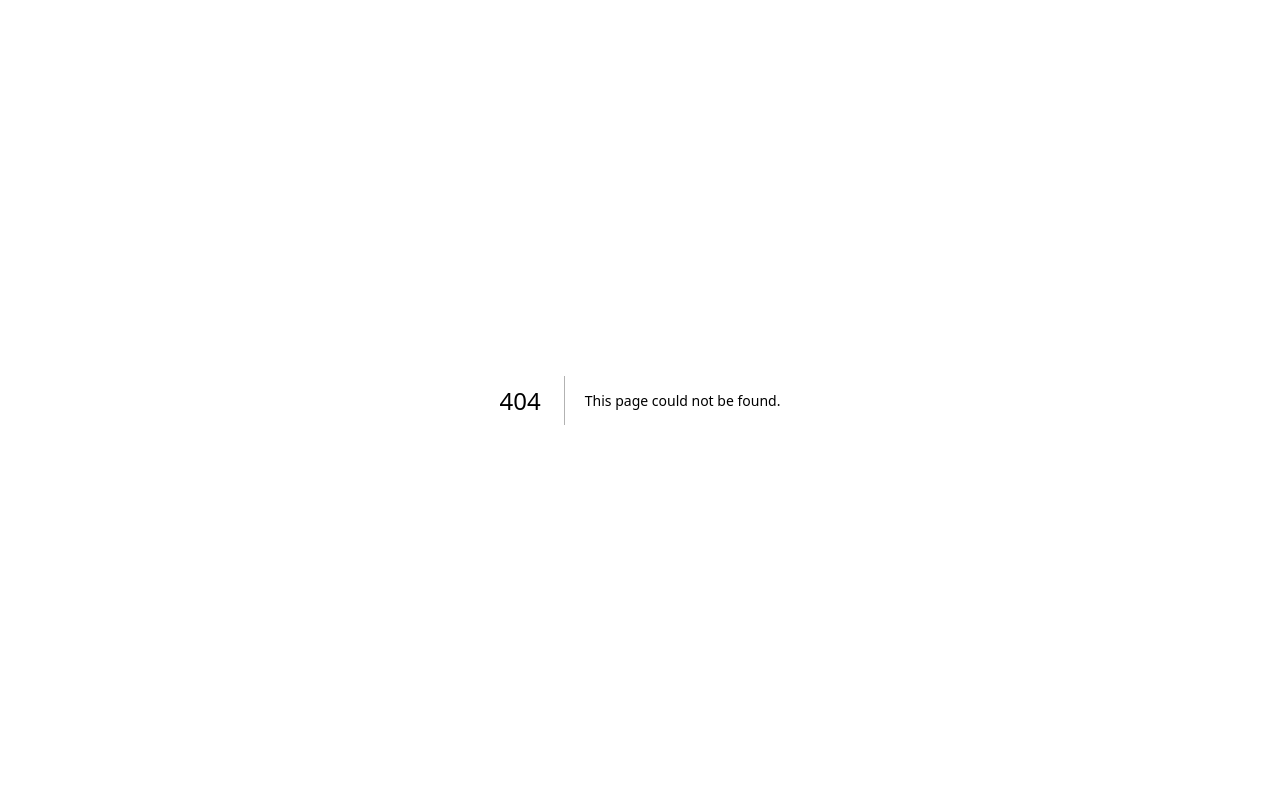
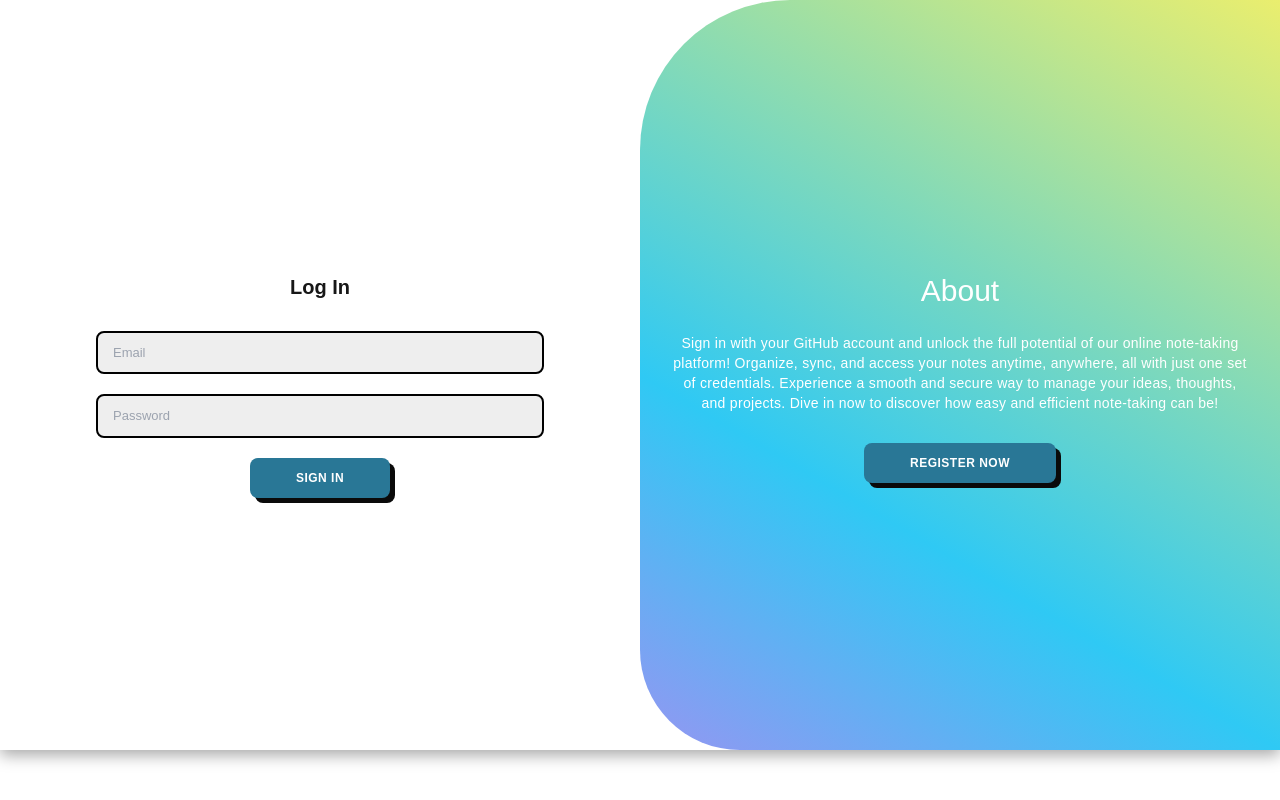
Before and after one commit to kaavyarao05/notes-site, a Next.js app: page /login1 in a window 1280 px wide. Before the commit this address had no page. Built offline with nearby package versions, Linux system fonts and the light colour scheme.

Commit message:
feat: fetch from db

```diff
--- a/app/globals.css
+++ b/app/globals.css
@@ -9,6 +9,232 @@
   --background: #ffffff;
   --foreground: #171717;
 }
+
+@import url('https://fonts.googleapis.com/css2?family=Montserrat:wght@300;400;500;600;700&display=swap');
+
+:root{
+  --borderThickness:2px;
+}
+*{
+  margin: 0;
+  padding: 0;
+  box-sizing: border-box;
+  font-family: 'Montserrat', sans-serif;
+}
+
+.container{
+  background-color: #fff;
+  border-radius: 0px;
+  box-shadow: 0 5px 15px rgba(0, 0, 0, 0.35);
+  position: relative;
+  overflow: hidden;
+  width: 2000px;
+  margin: auto;
+  max-width: 100%;
+ min-height: 750px;
+}
+
+.container p{
+  font-size: 14px;
+  line-height: 20px;
+  letter-spacing: 0.3px;
+  margin: 20px 0;
+}
+
+.container span{
+  font-size: 12px;
+}
+
+.container a{
+  color: #333;
+  font-size: 13px;
+  text-decoration: none;
+  margin: 15px 0 10px;
+}
+.container a:hover{
+  transform:scale(1.2);
+}
+
+.container button{
+  background-color: #297796;
+  color: #fff;
+  font-size: 12px;
+  padding: 10px 45px;
+  border: 1px solid transparent;
+  border-radius: 8px;
+  font-weight: 600;
+  letter-spacing: 0.5px;
+  text-transform: uppercase;
+  margin-top: 10px;
+  cursor: pointer;
+  transition: 300ms;
+  box-shadow: #0a0a0a 5px 5px;
+}
+.container button:hover{
+  transform:scale(1.05);
+  box-shadow: #0a0a0a 3px 3px;
+}
+
+.container button.hidden{
+  background-color: transparent;
+  border-color: #fff;
+}
+
+.container form{
+  background-color: #fff;
+  display: flex;
+  align-items: center;
+  justify-content: center;
+  flex-direction: column;
+  padding: 0 40px;
+  height: 100%;
+}
+
+.container input{
+  transition-duration: 300ms;
+  background-color: #eee;
+  border: black solid var(--borderThickness);
+  margin: 10px 0;
+  padding: 10px 15px;
+  font-size: 13px;
+  border-radius: 8px;
+  width: 80%;
+  transition-duration: 300ms;
+}
+.container input:hover{
+  border-color: #a82d9e;
+}
+
+.form-container{
+  position: absolute;
+  top: 0;
+  height: 100%;
+  transition: all 0.6s ease-in-out;
+}
+
+.sign-in{
+  left: 0;
+  width: 50%;
+  z-index: 2;
+}
+
+.container.active .sign-in{
+  transform: translateX(100%);
+}
+
+.sign-up{
+  left: 0;
+  width: 50%;
+  opacity: 0;
+  z-index: 1;
+}
+
+.container.active .sign-up{
+  transform: translateX(100%);
+  opacity: 1;
+  z-index: 5;
+  animation: move 0.6s;
+}
+
+@keyframes move{
+  0%, 49.99%{
+    opacity: 0;
+    z-index: 1;
+  }
+  50%, 100%{
+    opacity: 1;
+    z-index: 5;
+  }
+}
+
+.social-icons{
+  margin: 20px 0;
+  align-items: center;
+}
+
+.social-icons a{
+  border: 1px solid #ccc;
+  border-radius: 20%;
+  display: inline-flex;
+  justify-content:center;
+  align-items:center;
+  margin: 0 3px;
+  width: 40px;
+  height: 40px;
+}
+.social-icons a:hover{
+  transform:scale(1.5);
+}
+
+.toggle-container{
+  position: absolute;
+  top: 0;
+  left: 50%;
+  width: 50%;
+  height: 100%;
+  overflow: hidden;
+  transition: all 0.6s ease-in-out;
+  border-radius: 150px 0 0 100px;
+  z-index: 1000;
+}
+
+.container.active .toggle-container{
+  transform: translateX(-100%);
+  border-radius: 0 150px 100px 0;
+}
+
+.toggle{
+  background-color: #a82d9e;
+  height: 100%;
+  background:linear-gradient(to top right, rgb(250, 99, 240), #2fc9f4, rgb(234, 238, 110));
+  color: #fff;
+  position: relative;
+  left: -100%;
+  height: 100%;
+  width: 200%;
+  transform: translateX(0);
+  transition: all 0.6s ease-in-out;
+}
+
+.container.active .toggle{
+  transform: translateX(50%);
+}
+
+.toggle-panel{
+  position: absolute;
+  width: 50%;
+  height: 100%;
+  display: flex;
+  align-items: center;
+  justify-content: center;
+  flex-direction: column;
+  padding: 0 30px;
+  text-align: center;
+  top: 0;
+  transform: translateX(0);
+  transition: all 0.6s ease-in-out;
+  font-size: 30px;
+}
+
+.toggle-left{
+  transform: translateX(-200%);
+}
+
+.container.active .toggle-left{
+  transform: translateX(0);
+}
+
+.toggle-right{
+  right: 0;
+}
+
+.container.active .toggle-right{
+  transform: translateX(200%);
+}
+
+
+
+
 
 .ProseMirror {
   font-family: inherit !important;
--- a/app/login/page.jsx
+++ b/app/login/page.jsx
@@ -4,7 +4,7 @@ import { useState } from "react";
 import { supabase } from "../lib/supabase"
 import { useRouter } from "next/router";
 
-export default function LoginPage({username,password}) {
+export default function LoginPage() {
 
   const [data, setData]=useState({
     email:"",
@@ -12,7 +12,7 @@ export default function LoginPage({username,password}) {
   });
   function getUserDetails(){
     const email=document.getElementById("email").value;
-    const password=document.getElementById("password").value;
+    const password=document.getElementById("pass").value;
     return({email,password})
   }
   const login=async(e)=>{
--- /dev/null
+++ b/app/login1/page.jsx
@@ -0,0 +1,62 @@
+"use client"
+import React, { useEffect } from 'react';
+
+
+const page = () => {
+  useEffect(()=>{
+    const container = document.getElementById("container");
+    const registerBtn = document.getElementById("register");
+    const loginBtn = document.getElementById("login");
+
+    registerBtn.addEventListener("click", () => {
+    container.classList.add("active");
+    });
+
+    loginBtn.addEventListener("click", () => {
+    container.classList.remove("active");
+    });
+  })
+  return (
+    <>
+        <div className="container" id="container">
+        <div className="form-container sign-up">
+            <form>
+            <h1>Create Account</h1>
+            <div className="social-icons">
+            <a href="#" className="icon"><i className="fa-brands fa-github"></i></a>
+            </div>
+            <span>or use your email for registeration</span>
+            <input fontFamily= "cursive" type="email" placeholder="Email" />
+            <input type="password" placeholder="Password" />
+            <button>Sign Up</button>
+            </form>
+        </div>
+        <div className="form-container sign-in">
+            <form>
+            <h1 className='text-xl font-extrabold my-5'>Log In</h1>
+            <input fontFamily= "cursive" type="email" placeholder="Email" />
+            <input type="password" placeholder="Password" />
+            <button>Sign In</button>
+            </form>
+        </div>
+        <div className="toggle-container">
+            <div className="toggle">
+              <div className="toggle-panel toggle-left">
+              <h1>Welcome Back!</h1>
+              <p>"Capture Ideas, Stay Organized, Get things Done!"</p>
+              <button id="login">Log In</button>
+              </div>
+              <div className="toggle-panel toggle-right">
+              <h1>About</h1>
+              <p>Sign in with your GitHub account and unlock the full potential of our online note-taking platform! Organize, sync, and access your notes anytime, anywhere, all with just one set of credentials. Experience a smooth and secure way to manage your ideas, thoughts, and projects. Dive in now to discover how easy and efficient note-taking can be!
+              </p>
+              <button id="register">Register Now</button>
+              </div>
+            </div>
+            </div>
+        </div>
+    </>
+  )
+}
+
+export default page
--- a/app/page.tsx
+++ b/app/page.tsx
@@ -1,6 +1,10 @@
 "use client"
-import { useState } from 'react';
+import { useEffect } from 'react';
 import Card from '@/app/1components/Card';
+import { supabase } from './lib/supabase';
+import { useRouter } from 'next/navigation';
+import {createRoot} from 'react-dom/client';
+
 
 const colors=[
   "#ffcdd6",
@@ -34,8 +38,8 @@ var notesDat=[ //fetch instead
     }
 ]
 
-function getNotes(){
-    return notesDat;
+async function getNotes(){
+    return await supabase.from('notes').select().neq('email',"");
 }
 
 function getRandomColour(){
@@ -44,40 +48,61 @@ function getRandomColour(){
 }
 
 export default function Home() {
-  const [notes,setNoteComponent]=useState(getNotes());
-
-  const noteComponents=notes.map((note)=>
-    <Card
-      title={note.title}
-      preview={note.preview}
-      color={note.color}
-      key={note.id}
-      id={note.id}
-      />
-  )
-  const handleAddNote=()=>{
-    setNoteComponent([...notes,
-      {
-        title:"new",
-        preview:"Click to Edit",
-        color:getRandomColour(),
-        id:getId()
-      }
-    ]);
+  const router=useRouter();
+  const handleAddNote=async()=>{
+    const newnote={
+      title:"New note",
+      content:"Click to Edit",
+    }
+    await supabase.from('notes').insert(newnote);
   }
 
   const handleSignOut=()=>{
     window.location.replace("/login")
   }
+  const getEmailNotes=async(email:string)=>{
+    const enotes=await supabase.from('notes-noink').select("*").eq("user-email",email);
+    if (enotes.data){
+      return enotes.data;
+    }
+    return null;
+  }
+  const setCards=(noteArr:Array<
+    {
+      id:number,
+      created_at:string,
+      title:string,
+      content:string,
+      "user-email":string
+    }>)=>{
+    const notediv=createRoot(document.getElementById("notediv")!)
+    notediv.render(noteArr.map((n)=>
+      <Card title={n.title} preview={
+        n.content.length>100?n.content.substring(0,100)+"...":
+        n.content
+      } id={n.id} key={n.id} color={colors[0]}/>
+    ))
+  }
+  const getUser=async()=>{
+    const {data,error}= await supabase.auth.getSession();
+    const userComponent=document.getElementById("username")
+    if(userComponent&&data.session?.user.email){
+      const email=data.session.user.email;
+      userComponent.innerHTML=email;
+      const enote=await getEmailNotes(email)
+      setCards(enote!);
+    }
+
+  }
+  useEffect(()=>{getUser()},[])
 
   return (
     <div>
       <div>
-        <button onClick={handleSignOut}>TestUser</button>
+        <button onClick={handleSignOut} id="username"></button>
         <button onClick={handleAddNote}>+</button>
       </div>
-      <div>
-        {noteComponents}
+      <div id="notediv">
       </div>
     </div>
   );
```
